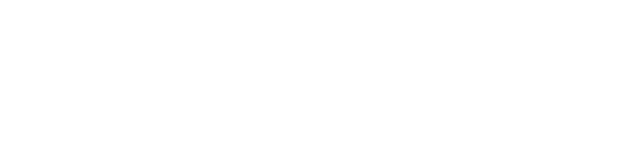
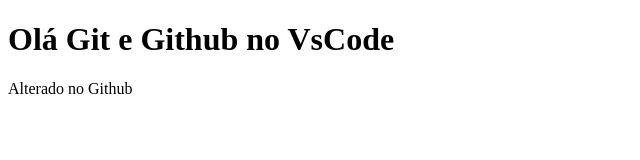
Before and after one commit to reinaldodlc/test-github-vscode, a plain HTML site: page index.html in a window 1280 px wide. Shown: the whole page, without its empty margins (0-640 px from the left). Drawn offline with Linux system fonts and the light colour scheme.

Commit message:
Update index.html

```diff
--- a/index.html
+++ b/index.html
@@ -3,9 +3,10 @@
 <head>
     <meta charset="UTF-8">
     <meta name="viewport" content="width=device-width, initial-scale=1.0">
-    <title>Document</title>
+    <title>Git e Github</title>
 </head>
 <body>
-
+    <h1>Olá Git e Github no VsCode</h1>
+    <p>Alterado no Github</p>
 </body>
 </html>
```
